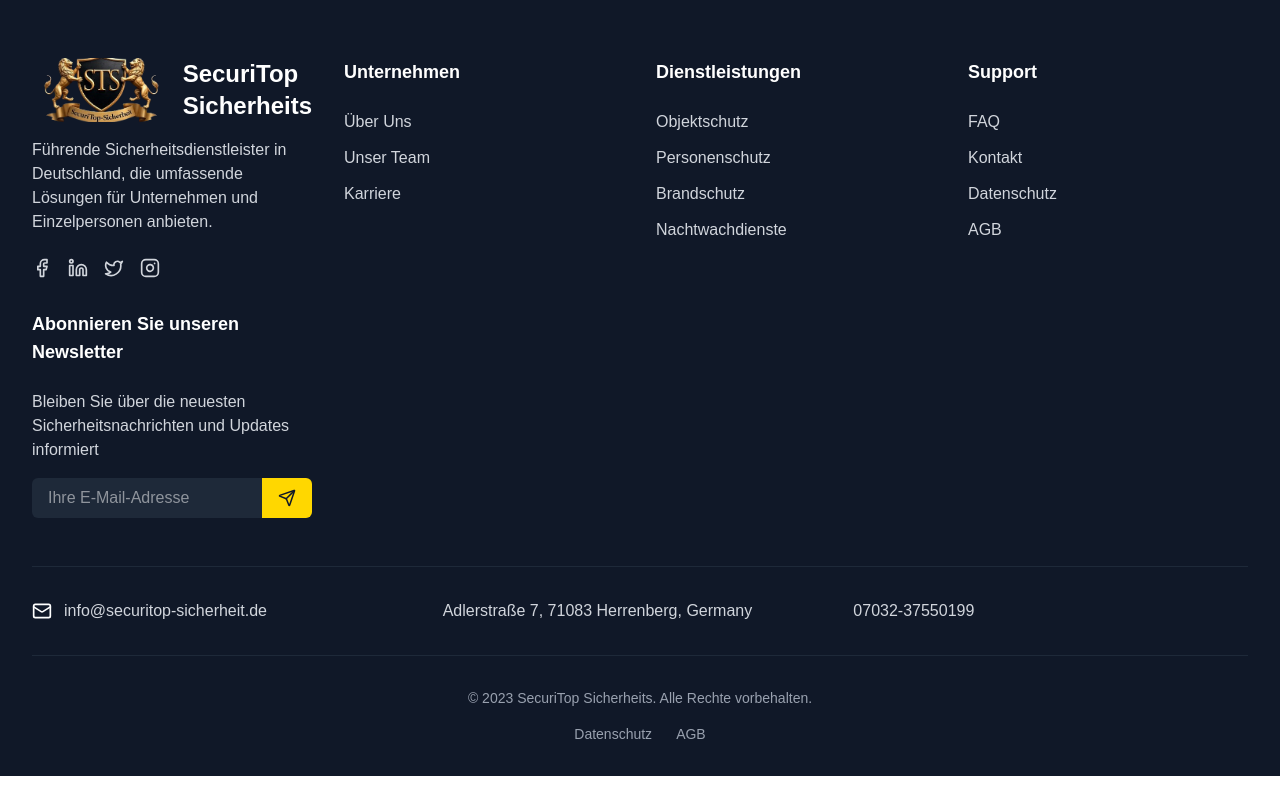
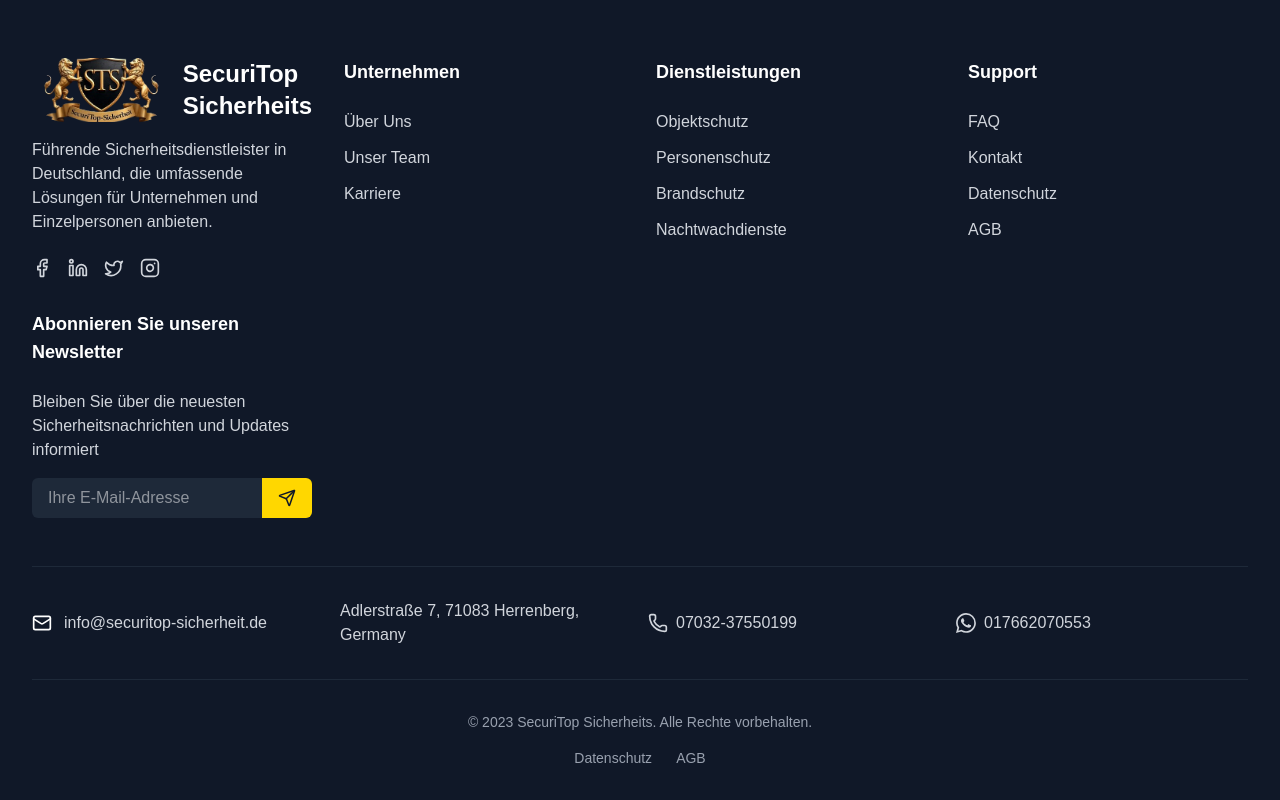
Before and after one commit to Usman-tpr/securiTop-german-main, a Next.js app: page /terms in a window 1280 px wide. Shown: the part 1664-2464 px from the top of the page. Before the commit the page ends 2440 px from the top, so only its background shows below. Built offline with nearby package versions, Linux system fonts and the light colour scheme.

Commit message:
added code

```diff
--- a/src/components/layout/Footer.tsx
+++ b/src/components/layout/Footer.tsx
@@ -2,7 +2,9 @@ import Link from 'next/link';
 import Image from 'next/image';
 import { useTranslation } from '@/utils/i18n';
 import { siteConfig } from '@/config/siteConfig';
-import { Facebook, Linkedin, Twitter, Instagram, Mail, Send } from 'lucide-react';
+import { Facebook, Linkedin, Twitter, Instagram, Mail, Send, Phone } from 'lucide-react';
+import { BsWhatsapp } from 'react-icons/bs';
+import { PiPhoneCallFill } from 'react-icons/pi';
 
 const Footer = () => {
   const { t, locale } = useTranslation();
@@ -114,7 +116,7 @@ const Footer = () => {
 
         {/* Contact Info */}
         <div className="border-t border-gray-800 pt-8 mt-8">
-          <div className="grid grid-cols-1 md:grid-cols-3 gap-4 mb-8">
+          <div className="grid grid-cols-1 md:grid-cols-4 gap-4 mb-8">
             <div className="flex items-center space-x-3">
               <Mail size={20} className="text-secondary" />
               <a
@@ -127,9 +129,13 @@ const Footer = () => {
             <div className="text-gray-300">
               {siteConfig.contact.address.street}, {siteConfig.contact.address.postalCode} {siteConfig.contact.address.city}, {siteConfig.contact.address.country}
             </div>
-            <div className="text-gray-300">
-              {siteConfig.contact.phone}
+            <div className="text-gray-300 flex items-center space-x-2">
+              <Phone size={20}/> <p>{siteConfig.contact.phone}</p>
             </div>
+            <div className="text-gray-300 flex items-center space-x-2">
+              <BsWhatsapp size={20}/> <a href={`https://wa.me/${siteConfig.contact.mobile}`}> {siteConfig.contact.mobile}</a>
+            </div>
+
           </div>
         </div>
 
```
